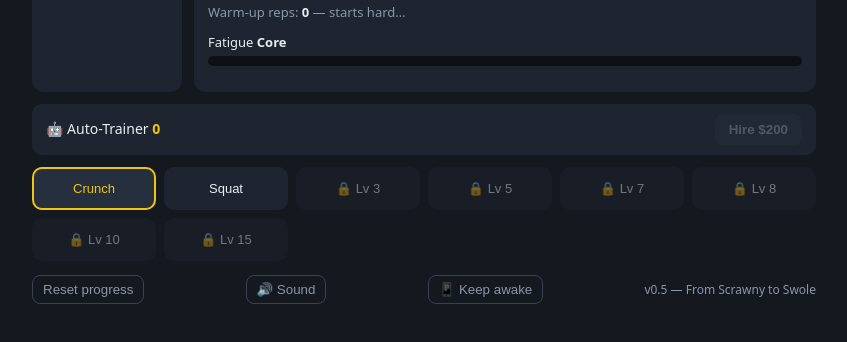
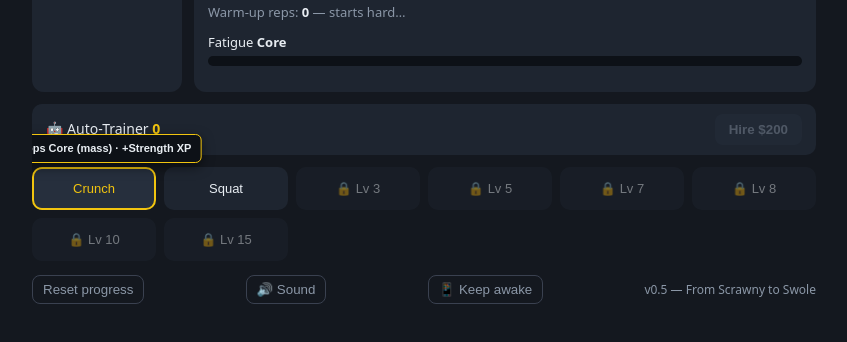
Before and after one commit to Pedroasilva/gym_incremental, a website built with Vite: page index.html in a window 1280 px wide. In both pictures the pointer is over the button "Crunch". Shown: the part 458-800 px from the top of the page, without its empty margins (216-1063 px from the left). Built offline with nearby package versions, Linux system fonts and the light colour scheme.

Commit message:
feat: hover tooltip on exercises showing what they develop (muscle/full-body + Strength XP + unlock level)

```diff
--- a/src/main.ts
+++ b/src/main.ts
@@ -1,6 +1,6 @@
 import "./style.css";
 import { Game } from "./game";
-import { BALANCE, EXERCISES, JUDGED_MUSCLES } from "./balance";
+import { BALANCE, EXERCISES, JUDGED_MUSCLES, MUSCLES } from "./balance";
 import { FOODS } from "./nutrition";
 import { MARKET, CATEGORY_LABEL, type Category } from "./market";
 import { TREATMENTS } from "./hospital";
@@ -230,6 +230,17 @@ function avatar(strength: number): { emoji: string; label: string } {
 }
 
 // ================= Gym =================
+const MUSCLE_NAME: Record<string, string> = Object.fromEntries(MUSCLES.map((m) => [m.id, m.name]));
+// What each exercise develops, for the hover tooltip.
+function exerciseTip(ex: (typeof EXERCISES)[number]): string {
+  const develops =
+    ex.muscle === "fullbody"
+      ? "Full body — develops every muscle group (mass + symmetry)"
+      : `Develops ${MUSCLE_NAME[ex.muscle]} (mass)`;
+  const lock = game.unlocked(ex) ? "" : ` · unlocks at Lv ${ex.unlockLevel}`;
+  return `${develops} · +Strength XP${lock}`;
+}
+
 function buildList() {
   const nav = $("exlist");
   nav.innerHTML = "";
@@ -239,6 +250,8 @@ function buildList() {
     btn.className = "exbtn" + (ex.id === game.state.currentExercise ? " active" : "");
     btn.disabled = !ok;
     btn.textContent = ok ? ex.name : `🔒 Lv ${ex.unlockLevel}`;
+    btn.dataset.tip = exerciseTip(ex);
+    btn.title = exerciseTip(ex); // native fallback (also works on disabled buttons)
     btn.onclick = () => {
       game.selectExercise(ex.id);
       buildList();
--- a/src/style.css
+++ b/src/style.css
@@ -281,6 +281,7 @@ body {
   margin-top: 12px; /* breathing room below the workout block */
 }
 .exbtn {
+  position: relative;
   padding: 12px 8px;
   border-radius: 10px;
   border: 2px solid transparent;
@@ -292,6 +293,29 @@ body {
 .exbtn:hover:not(:disabled) { background: var(--panel2); }
 .exbtn.active { border-color: var(--accent); color: var(--accent); }
 .exbtn:disabled { opacity: 0.45; cursor: not-allowed; }
+/* hover tooltip: what the exercise develops */
+.exbtn[data-tip]:hover::after {
+  content: attr(data-tip);
+  position: absolute;
+  bottom: calc(100% + 6px);
+  left: 50%;
+  transform: translateX(-50%);
+  width: max-content;
+  max-width: 220px;
+  background: #0d1117;
+  color: var(--text);
+  border: 1px solid var(--accent);
+  border-radius: 6px;
+  padding: 6px 9px;
+  font-size: 11px;
+  font-weight: 600;
+  line-height: 1.3;
+  white-space: normal;
+  text-align: center;
+  z-index: 20;
+  pointer-events: none;
+  box-shadow: 0 4px 12px rgba(0, 0, 0, 0.5);
+}
 
 /* ---- Footer ---- */
 .footer {
```
